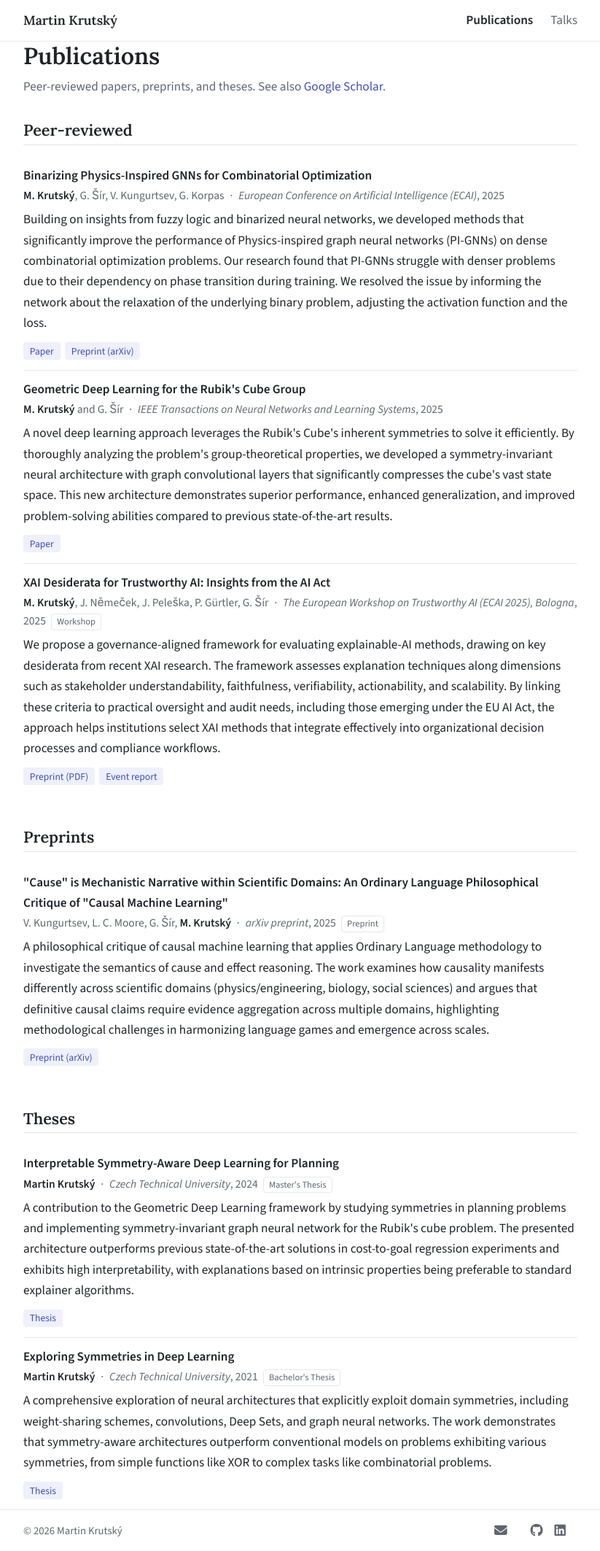
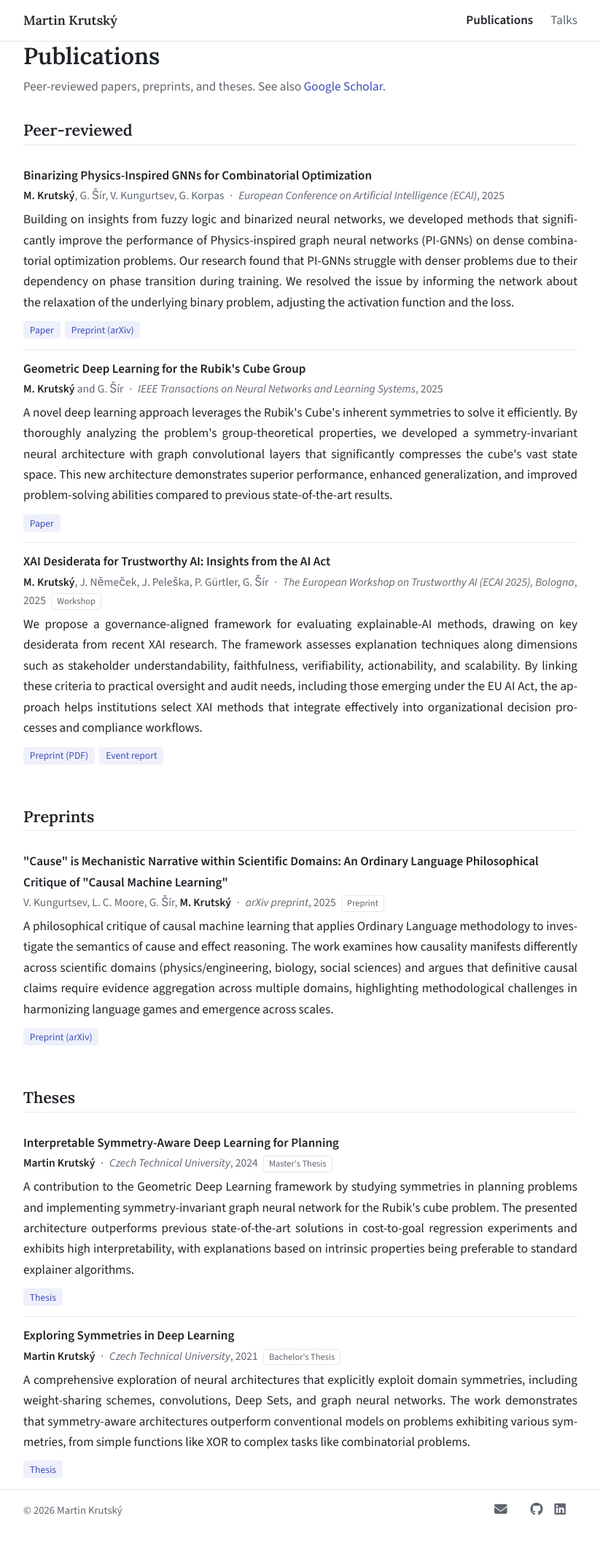
Before and after one commit to martin-krutsky/martin-krutsky.github.io, a Jekyll site: the page built from publications.html, in a window 1280 px wide. Shown: the whole page at 73% size, without its empty margins (228-1051 px from the left). Built offline with Jekyll 4.4.1, drawn with Linux system fonts in a browser that asks for light colours; a style sheet for code colours, icons or effects is not loaded; after the commit the page ends 2098 px from its top, so only the background shows below that.

Commit message:
serve resized profile photo, justify long paragraphs
- Homepage photo: 360/540px WebP via srcset (8-14 KB) with a 600px JPEG
  fallback, also used for og:image; replaces the 2.7 MB PNG
- Justify About and description paragraphs with automatic hyphenation on
  screens wider than 640px; phones keep left-aligned text

Co-Authored-By: Claude Opus 5.5 <noreply@anthropic.com>

```diff
--- a/_data/profile.json
+++ b/_data/profile.json
@@ -4,7 +4,8 @@
   "affiliation": "Intelligent Data Analysis Lab, FEE, Czech Technical University in Prague",
   "affiliation_url": "https://ida.fel.cvut.cz/",
   "tagline": "Responsible AI · Mechanistic interpretability · Neurosymbolic AI",
-  "photo": "assets/images/profile-cropped.png",
+  "photo": "assets/images/profile-600.jpg",
+  "photo_srcset": "/assets/images/profile-360.webp 2x, /assets/images/profile-540.webp 3x",
   "email": "martin.krutsky@cvut.cz",
   "links": [
     { "text": "Email", "icon": "fas fa-envelope", "url": "mailto:martin.krutsky@cvut.cz" },
--- a/assets/css/style.css
+++ b/assets/css/style.css
@@ -68,6 +68,7 @@ h2 {
 
 /* Intro */
 .intro { display: flex; gap: 2rem; align-items: center; margin-bottom: 2rem; }
+.intro picture { flex-shrink: 0; display: block; line-height: 0; }
 .intro-photo { width: 180px; height: 180px; flex-shrink: 0; border-radius: 50%; object-fit: cover; }
 .intro h1 { font-size: 2.25rem; margin: 0 0 .35rem; }
 .intro-role { margin: 0; color: var(--muted); }
@@ -135,6 +136,15 @@ h2 {
 .footer-links a { color: var(--muted); }
 .footer-links a:hover { color: var(--accent); }
 
+/* Justified long paragraphs with hyphenation; phones keep left-aligned text */
+@media (min-width: 641px) {
+  .about p, .item-desc {
+    text-align: justify;
+    -webkit-hyphens: auto;
+    hyphens: auto;
+  }
+}
+
 /* Mobile */
 @media (max-width: 640px) {
   .intro { flex-direction: column; text-align: center; gap: 1.25rem; }
--- a/index.html
+++ b/index.html
@@ -3,7 +3,10 @@ layout: default
 ---
 {%- assign p = site.data.profile -%}
 <section class="intro">
-  <img class="intro-photo" src="/{{ p.photo }}" alt="Photo of {{ p.name }}" width="180" height="180">
+  <picture>
+    <source type="image/webp" srcset="{{ p.photo_srcset }}">
+    <img class="intro-photo" src="/{{ p.photo }}" alt="Photo of {{ p.name }}" width="180" height="180" fetchpriority="high">
+  </picture>
   <div class="intro-text">
     <h1>{{ p.name }}</h1>
     <p class="intro-role">{{ p.role }} · <a href="{{ p.affiliation_url }}">{{ p.affiliation }}</a></p>
```
Also changed, not shown: assets/images/profile-360.webp (added), assets/images/profile-540.webp (added), assets/images/profile-600.jpg (added).
